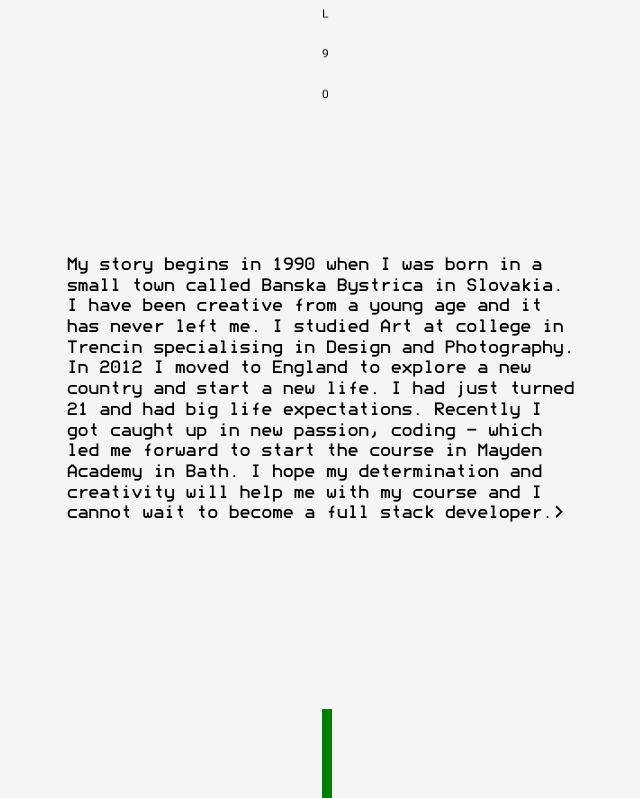
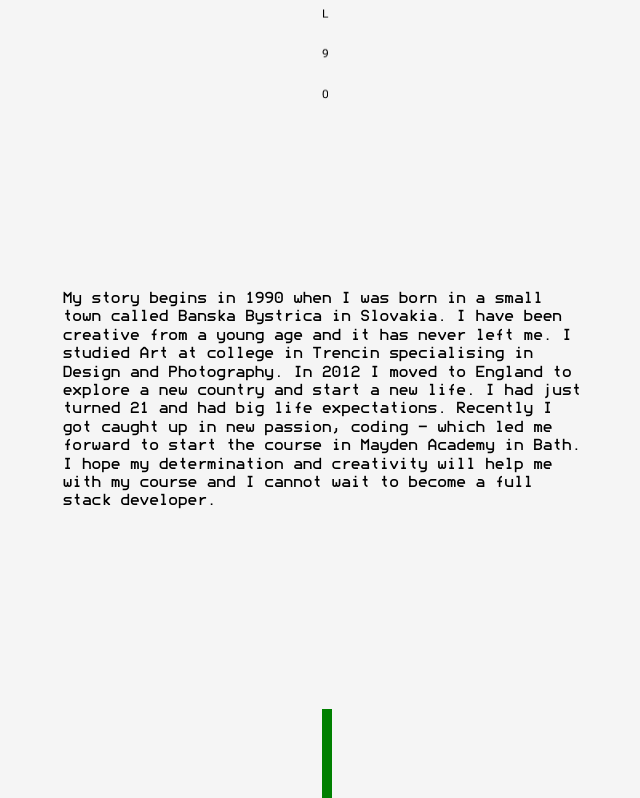
Before and after one commit to lucyholubova/portfolio, a PHP site: page /portfolio.html in a window 1280 px wide. Shown: the part 1601-2399 px from the top of the page, without its empty margins (318-958 px from the left). Run offline with PHP 8.4, Linux system fonts and the light colour scheme.

Commit message:
added last code to bio part

```diff
--- a/css/portfolio.css
+++ b/css/portfolio.css
@@ -1,6 +1,5 @@
 * {
 	box-sizing: border-box;
-/*	border: 1px solid red;*/
 }
 
 @font-face {
@@ -28,7 +27,6 @@ a {
     overflow: hidden;
     z-index: 2;
     height: 100vh;
-
 }
 
 .fullscreen-bg__video {
@@ -37,20 +35,17 @@ a {
     left: 0;
     min-height: 100vh;
     min-width: 100%;
-    /*transform: translateX(-50%);*/
-    /*left: 50%;*/
 }
 
-.header{
+.header {
     font-size: small;
     position: relative;
     z-index: 10;
     height: 100vh;
     overflow: visible;
-    /*background-color:#333;*/
 }
 
-.header-title{
+.header-title {
     color: whitesmoke;
     margin: 0;
     position: absolute;
@@ -58,6 +53,7 @@ a {
     top: 50%;
     margin-top: -26px;
     width: 100%;
+    padding: 0 15px;
 }
 
 .logo {
@@ -68,7 +64,6 @@ a {
     left:50%;
     z-index: 10;
 }
-
 
 .vl {
     border-left-width: 10px;
@@ -87,8 +82,6 @@ section {
     height: 100vh;
     background-color: whitesmoke;
 }
-
-
 
 section h2 {
     position: absolute;
@@ -117,10 +110,14 @@ section h2.contacts {
 }
 
 .mybio {
-    font-size: large;
-    margin-top: 20%;
-    margin-left: 30%;
-    margin-right:30%
+    max-width: 550px;
+    padding: 0 15px;
+    position: absolute;
+    top: 50%;
+    transform: translate(-50%, -50%);
+    left: 50%;
+    width: 100%;
+
 }
 
 .portfolio {
@@ -130,41 +127,32 @@ section h2.contacts {
     height: 100vh;
     background-color: whitesmoke;
 
-
 }
 
-
-
-
-.numbers{
+.numbers {
     color:red;
     margin:0 auto;
     width: 100px;
     font-size: 40px;
     padding-right: 210px;
     margin-top: -20px;
-
 }
-
 
 .numbers a {
     text-decoration: none;
     color:red;
-
 }
 
-.contact_main{
+.contact_main {
     position: relative;
     overflow: hidden;
     width: 100%;
     height: 100vh;
     background-color: whitesmoke;
 
-
 }
 
-.details{
-
+.details {
 
     display: inline-block;
     margin-left: 50px;
@@ -191,12 +179,13 @@ section h2.contacts {
     z-index: 5;
 }
 
-audio{
+audio {
     display:none;
 }
 
 p {
-    padding-left: 12%;
+    width:100%;
+    padding-left: 14%;
     border-radius: 35px;
     color: black;
     position: absolute;
--- a/portfolio.html
+++ b/portfolio.html
@@ -3,12 +3,12 @@
 <html lang="en">
 
 <head>
+
     <meta name="viewport" content="width=device-width, initial-scale=1, maximum-scale=1">
     <link href="css/normalize.css" rel="stylesheet" type="text/css">
     <link href="css/portfolio.css" rel="stylesheet" type="text/css">
     <title>Portfolio</title>
 </head>
-
 
 <body>
 <iframe src="music/s.mp3" allow="autoplay" id="audio" style="display:none"></iframe>
@@ -41,9 +41,8 @@
 		<section id="bio">
 			<img src="img/L90.png" class="logo" alt="logo">
 			<div class="mybio">My story begins in 1990 when I was born in a small town called  Banska Bystrica in Slovakia. I have  been creative from a young age and it has never left me. I studied  Art at college in Trencin specialising in Design and Photography. In 2012 I moved to England to explore a new country and start a new life. I had just turned 21 and had big life expectations.
-				Recently I got caught up in new passion, coding - which led me forward to start the course in Mayden Academy in Bath. I hope my determination and creativity will help me with my course and I cannot wait to become a full stack developer.>
+				Recently I got caught up in new passion, coding - which led me forward to start the course in Mayden Academy in Bath. I hope my determination and creativity will help me with my course and I cannot wait to become a full stack developer.</div>
 				<div class="vl"></div>
-			</div>
 		</section>
 	</a>
 
@@ -71,7 +70,7 @@
 			<h2 class="contacts">
 				<a href="#header">LUCY HOLUBOVA</a>
 				<div class="details">
-					<a href="https://github.com/lucyholubva" class="contact">GITHUB</a>
+					<a href="https://github.com/lucyholubv" class="contact">GITHUB</a>
 					<a href="mailto:lucy.holubova90@gmail.com" class="email">EMAIL</a>
 					<a href="https://www.instagram.com/lucccul/" class="instagram">INSTAGRAM</a>
 				</div>
@@ -85,10 +84,5 @@
 
 
 
-
-
-
-
-
 </body>
 </html>
```
